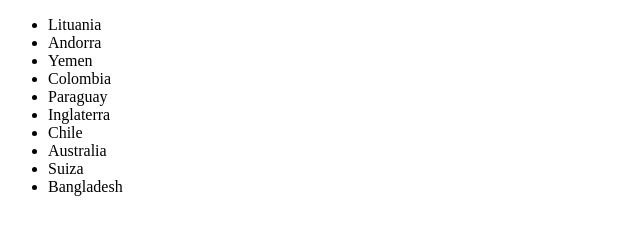
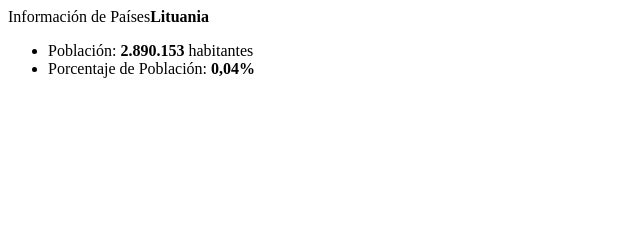
Before and after one commit to DerekPagelsINACAP/DerekPagelsINACAP.github.io, a plain HTML site: page paises.html in a window 1280 px wide. Shown: the whole page, without its empty margins (0-640 px from the left). Drawn offline with Linux system fonts and the light colour scheme.

Commit message:
Lituania

```diff
--- a/paises.html
+++ b/paises.html
@@ -7,18 +7,14 @@
 </head>
 <body>
     <table>
-        <ul>
-            <li>Lituania</li>
-            <li>Andorra</li>
-            <li>Yemen</li>
-            <li>Colombia</li>
-            <li>Paraguay</li>
-            <li>Inglaterra</li>
-            <li>Chile</li>
-            <li>Australia</li>
-            <li>Suiza</li>
-            <li>Bangladesh</li>
-        </ul>
+        <thead>Información de Países</thead>
+        <tr>
+            <strong>Lituania</strong>
+            <ul>
+                <li>Población: <b>2.890.153</b> habitantes</li>
+                <li>Porcentaje de Población: <b>0,04%</b></li>
+            </ul>
+        </tr>
     </table>
 </body>
 </html>
```
